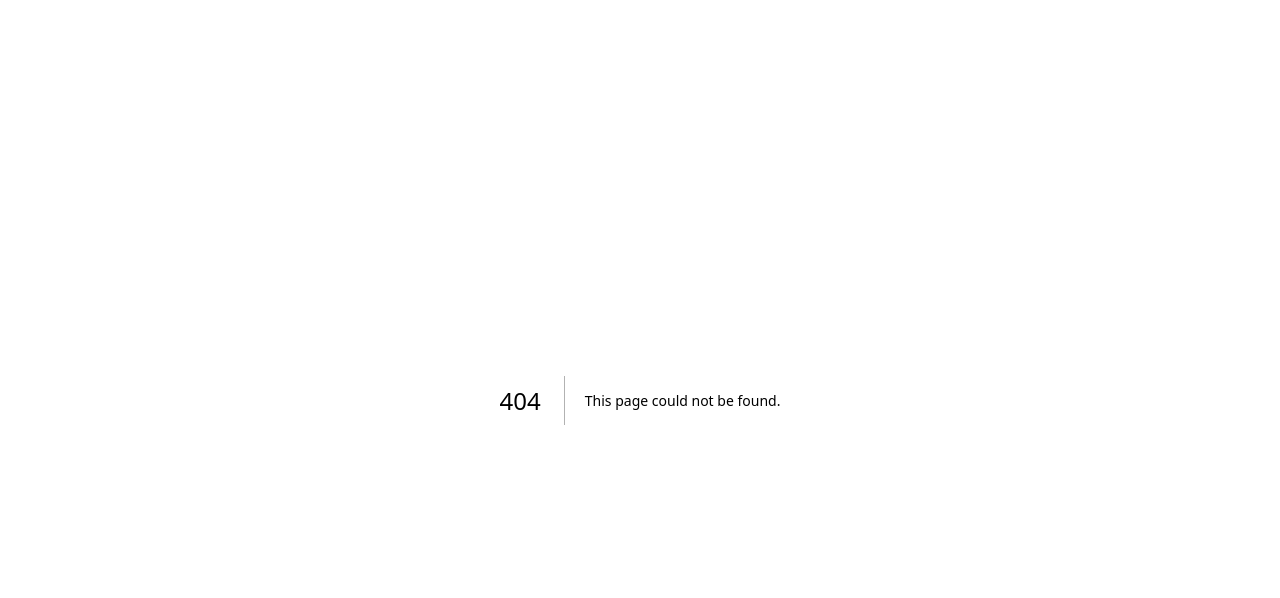
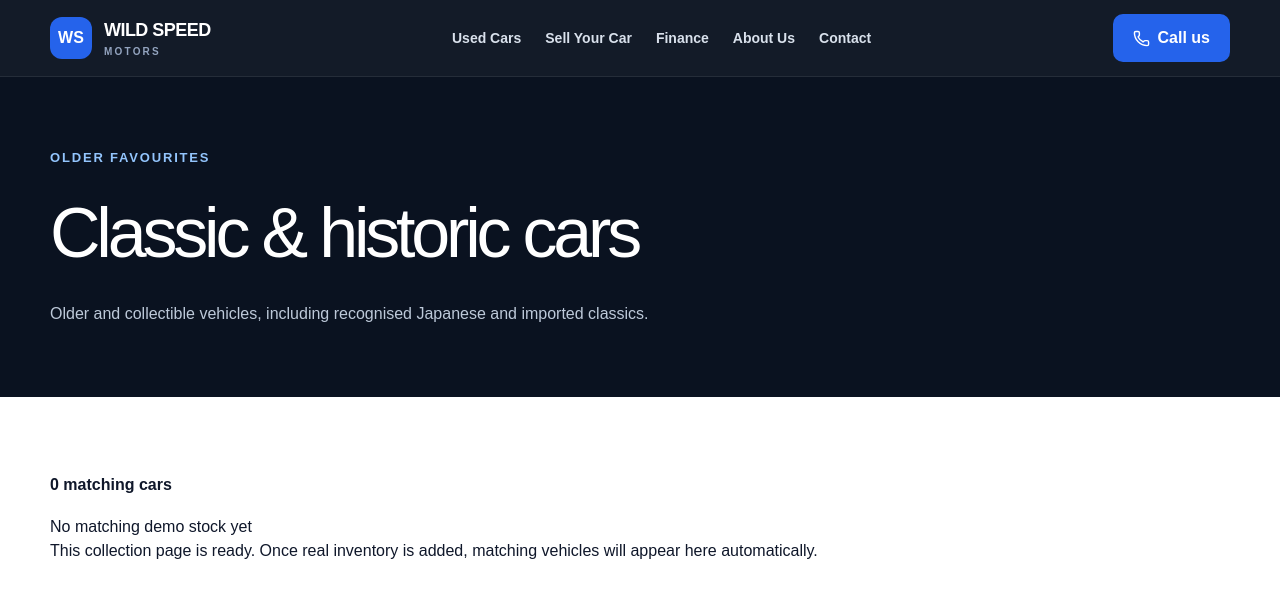
Before and after one commit to kbghumman/wild-speed-motors, a Next.js app: page /collections/classic-cars in a window 1280 px wide. Before the commit this address had no page. Shown: the top 598 px of the page. Built offline with nearby package versions, Linux system fonts and the light colour scheme.

Commit message:
Add statically generated collection pages

```diff
--- /dev/null
+++ b/src/app/collections/[slug]/page.tsx
@@ -0,0 +1,58 @@
+import { notFound } from "next/navigation";
+import Header from "@/components/Header";
+import CarCard from "@/components/CarCard";
+import { cars } from "@/data/cars";
+import { collections, getCarsForCollection, getCollection } from "@/data/collections";
+
+export function generateStaticParams() {
+  return collections.map((collection) => ({ slug: collection.slug }));
+}
+
+export default async function CollectionPage({
+  params,
+}: {
+  params: Promise<{ slug: string }>;
+}) {
+  const { slug } = await params;
+  const collection = getCollection(slug);
+
+  if (!collection) notFound();
+
+  const matchingCars = getCarsForCollection(slug, cars);
+
+  return (
+    <>
+      <Header />
+      <main>
+        <section className="page-hero">
+          <div className="container">
+            <p className="eyebrow" style={{ color: "#93c5fd" }}>{collection.eyebrow}</p>
+            <h1>{collection.title}</h1>
+            <p>{collection.description}</p>
+          </div>
+        </section>
+
+        <section className="section">
+          <div className="container">
+            <div className="inventory-top">
+              <strong>{matchingCars.length} matching cars</strong>
+            </div>
+
+            {matchingCars.length > 0 ? (
+              <div className="cars-grid">
+                {matchingCars.map((car) => <CarCard key={car.slug} car={car} />)}
+              </div>
+            ) : (
+              <div className="empty-state">
+                <h2>No matching demo stock yet</h2>
+                <p>
+                  This collection page is ready. Once real inventory is added, matching vehicles will appear here automatically.
+                </p>
+              </div>
+            )}
+          </div>
+        </section>
+      </main>
+    </>
+  );
+}
```
